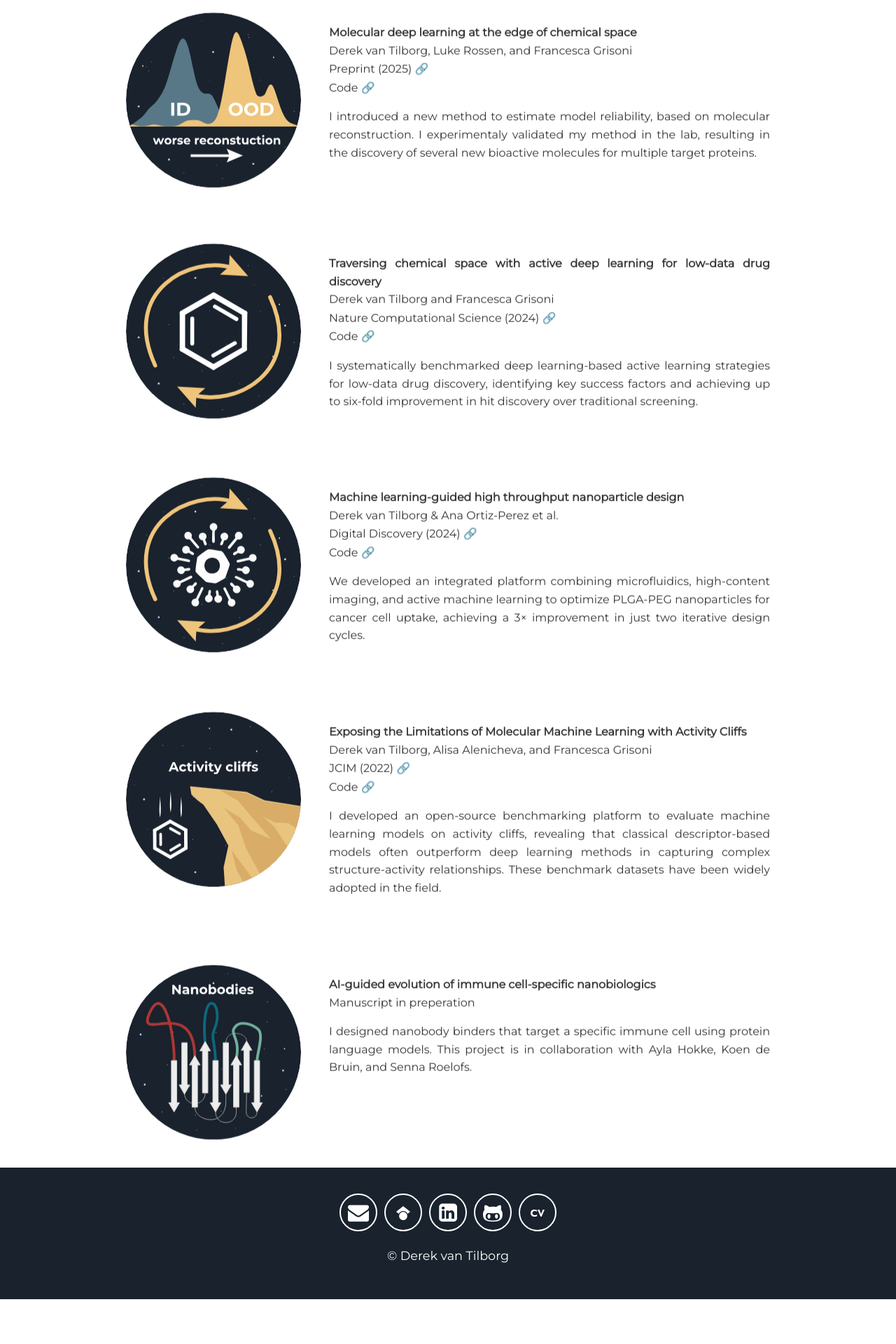
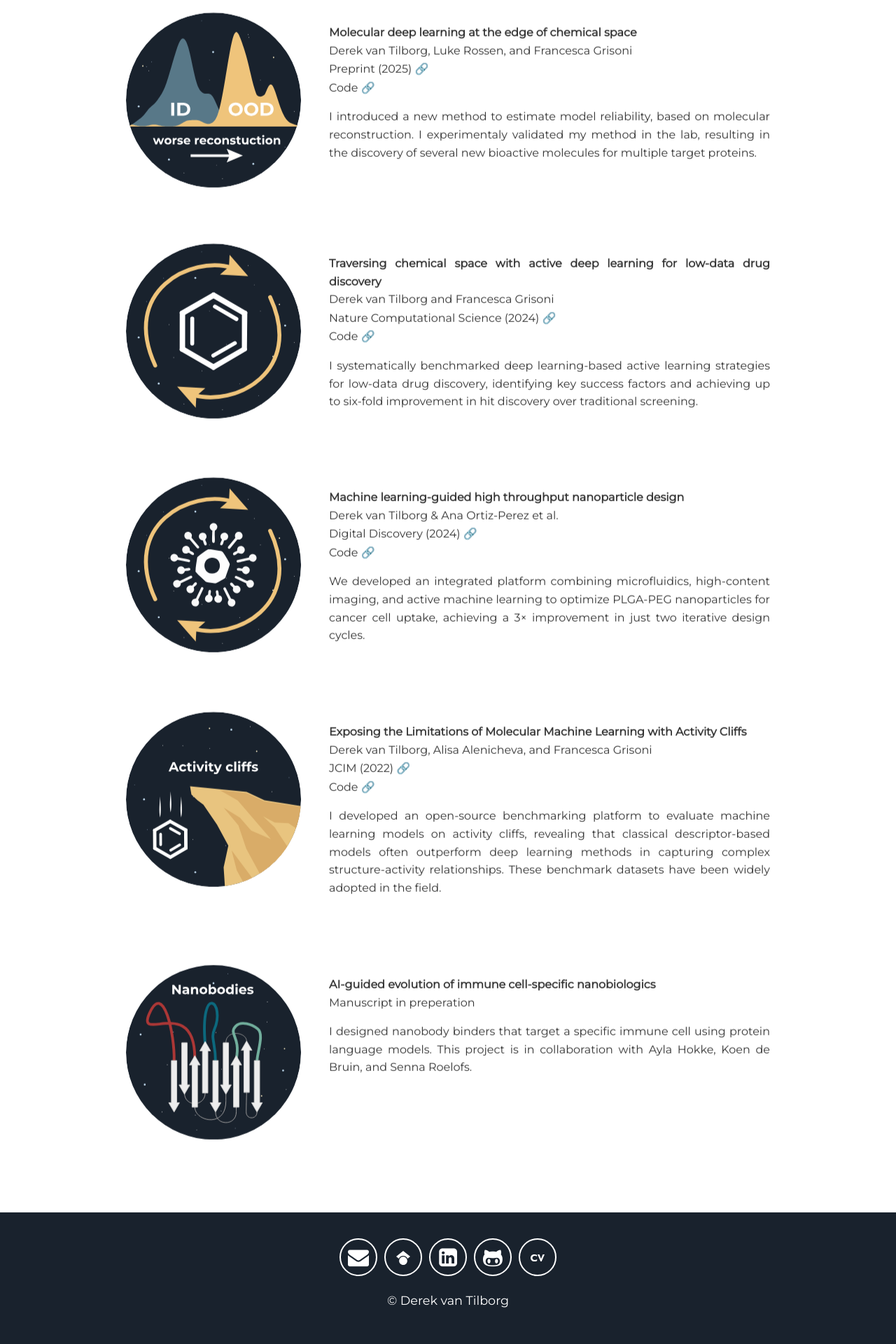
Before and after one commit to derekvantilborg/portfolio, a Jekyll site: the page built from index.html, in a window 1280 px wide. Shown: the part 1294-3214 px from the top of the page at 70% size. Built offline with Jekyll 4.4.1, drawn with Linux system fonts in a browser that asks for light colours; some web fonts are replaced; before the commit the page ends 3150 px from its top, so only the background shows below that.

```diff
--- a/_includes/footer.html
+++ b/_includes/footer.html
@@ -1,6 +1,7 @@
+<div style="height: 4rem;"></div>
 <footer class="custom-footer">
   <div class="footer-icons">
- {% if site.email %}
+    {% if site.email %}
         <a aria-label="Send email" href="mailto:{{ site.email }}"><i class="icon fa fa-envelope"></i></a>
         {% endif %}
         {% if site.scholar_username %}
```
